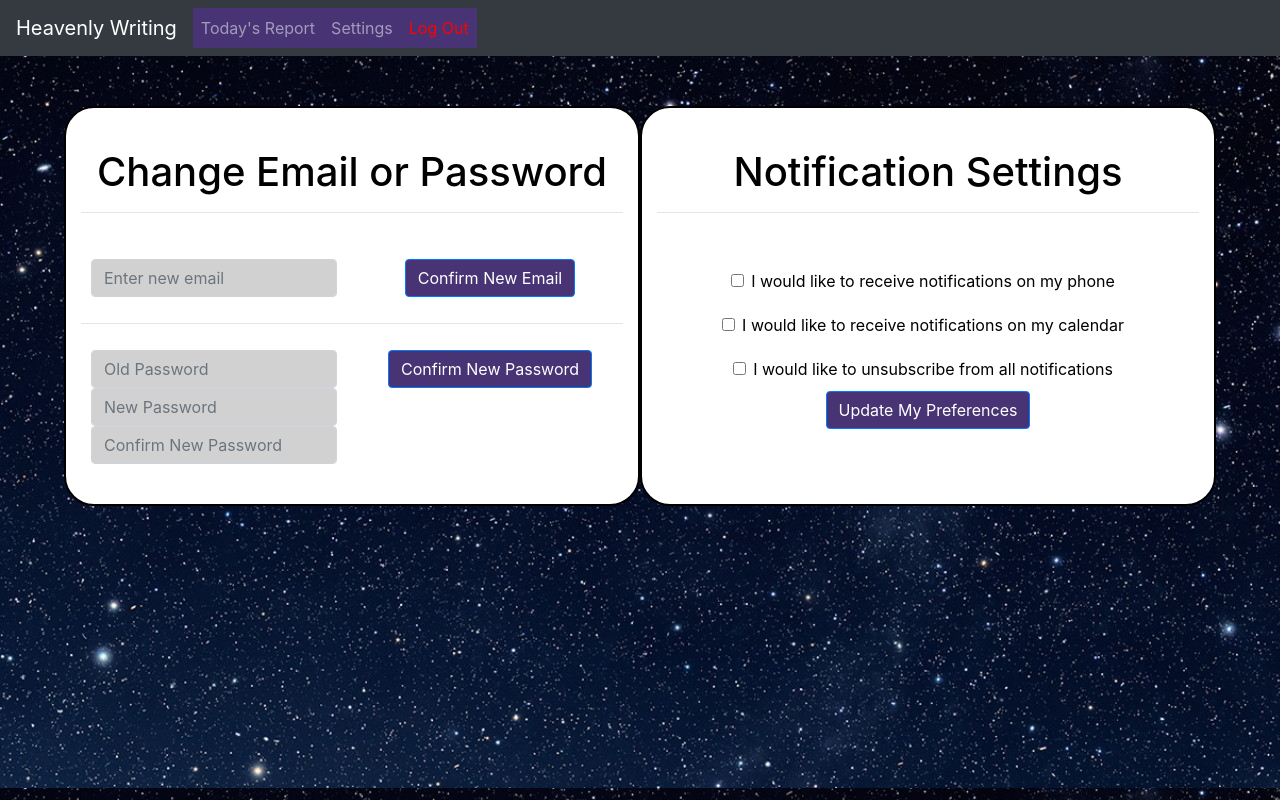
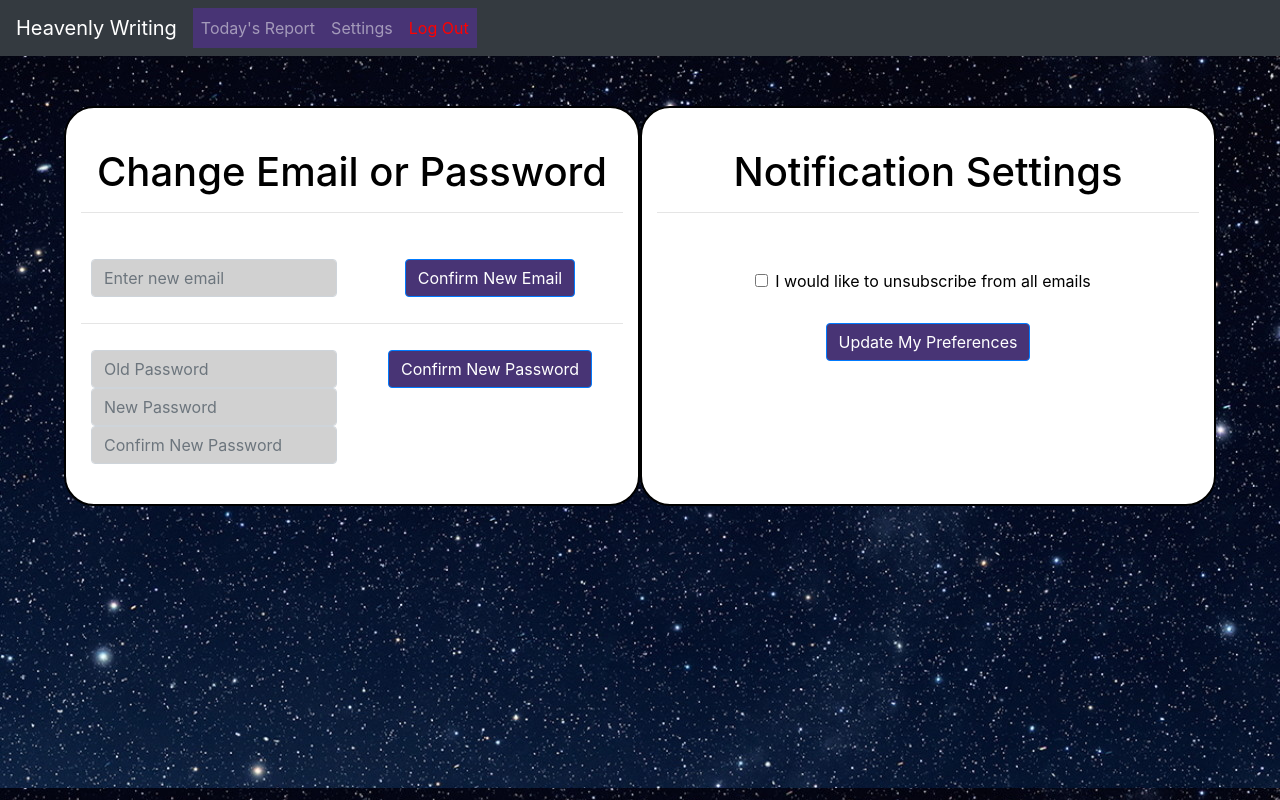
Before and after one commit to UFamayajimenez/HeavenlyWritingHoroscopes, a React (Create React App) app in the folder client/: page /client/settings in a window 1280 px wide. Shown: the top 800 px of the page. Built offline with nearby package versions, Linux system fonts and the light colour scheme.

Commit message:
updated notification settings

```diff
--- a/client/src/views/Client/Settings.js
+++ b/client/src/views/Client/Settings.js
@@ -240,20 +240,11 @@ const Settings= (props) => {
                         <Form>
                             <Form.Check
                                 type="checkbox"
-                                label="I would like to receive notifications on my phone"
-                                className="checkboxes"
-                                />
-                            <Form.Check
-                                type="checkbox"
-                                label="I would like to receive notifications on my calendar"
-                                className="checkboxes"
-                                />
-                            <Form.Check
-                                type="checkbox"
-                                label="I would like to unsubscribe from all notifications"
+                                label="I would like to unsubscribe from all emails"
                                 className="checkboxes"
                                 />
                             <Button
+                                style={{margin: "20px"}}
                                 variant="primary"
                                 type="submit"
                                 onClick={handleNotifications}>
```
